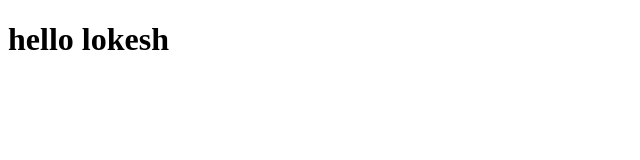
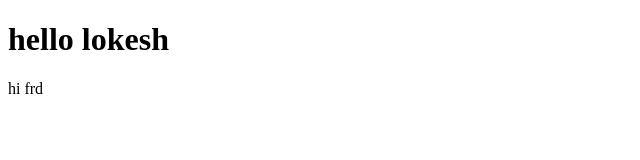
Before and after one commit to Loki7769/vijay, a plain HTML site: page index.html in a window 1280 px wide. Shown: the full height of the page, 0-640 px from the left. Drawn offline with Linux system fonts and the light colour scheme.

Commit message:
secondchange

```diff
--- a/index.html
+++ b/index.html
@@ -7,5 +7,6 @@
 </head>
 <body>
     <h1>hello lokesh</h1>
+    <p>hi frd</p>
 </body>
 </html>
```
